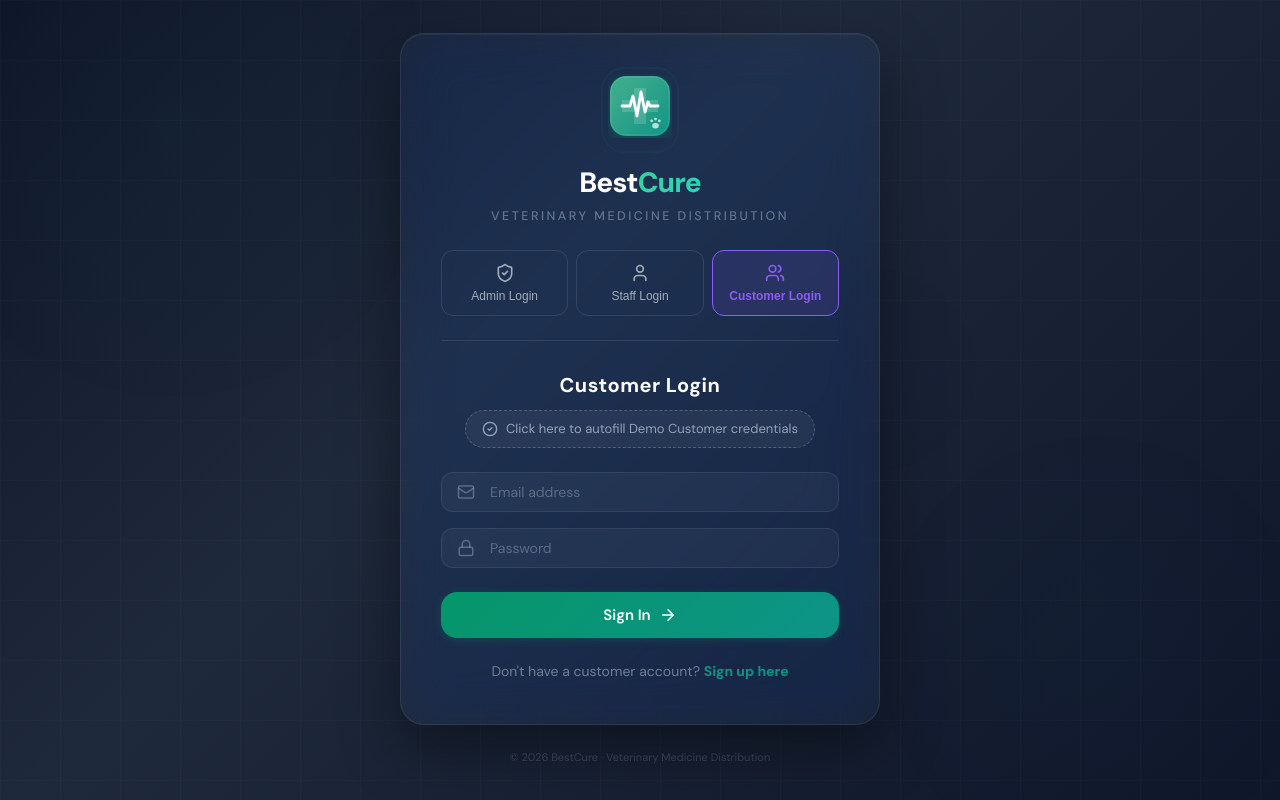
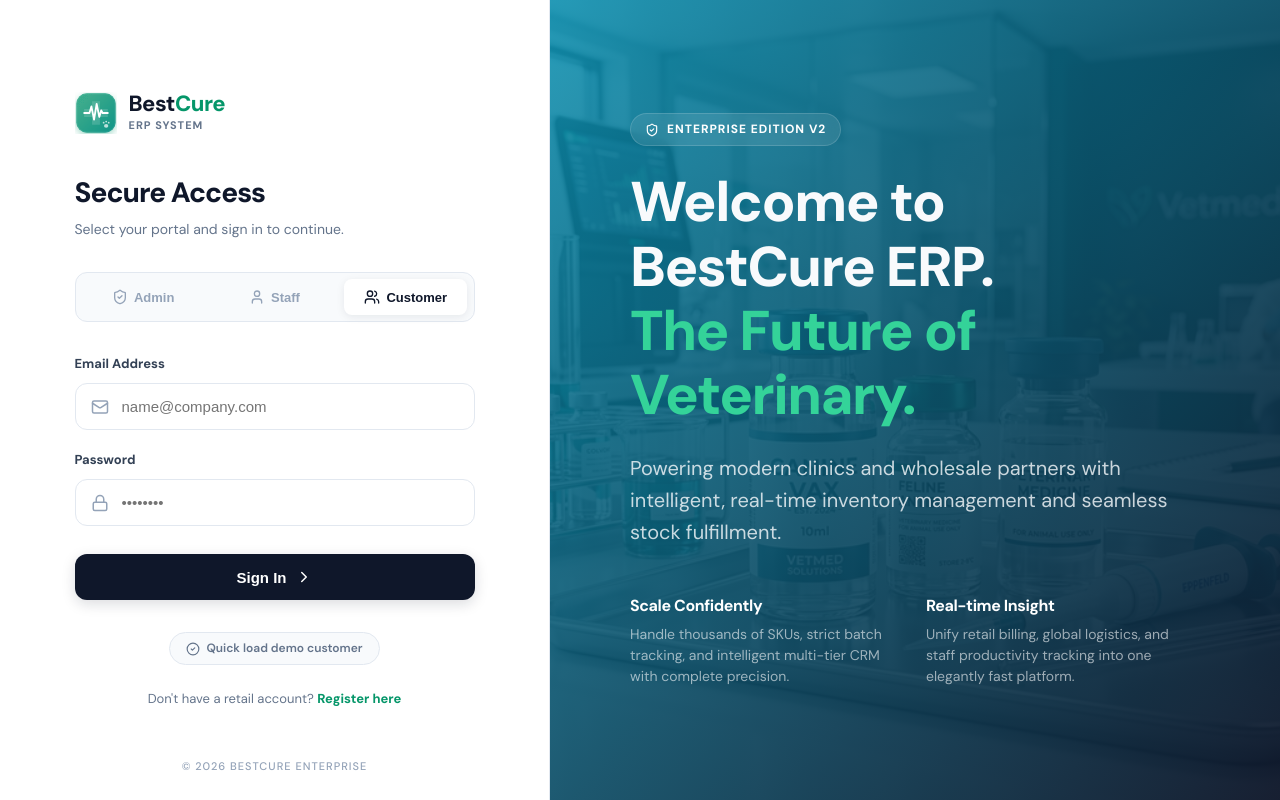
Before and after one commit to justojxs/BestCure-ERP, a React (Vite) app in the folder frontend/: page /#/login in a window 1280 px wide. Built offline with nearby package versions, Linux system fonts and the light colour scheme; no server answers.

Commit message:
feat: Redesign login page with a two-panel layout, updated styling, and a new background image.

```diff
--- a/frontend/pages/Login.tsx
+++ b/frontend/pages/Login.tsx
@@ -1,7 +1,7 @@
 import React, { useState, useEffect } from 'react';
 import { useNavigate } from 'react-router-dom';
 import { useAuth } from '../context/AuthContext';
-import { User, Users, Lock, Mail, ArrowRight, ShieldCheck, CheckCircle2 } from 'lucide-react';
+import { User, Users, Lock, Mail, ShieldCheck, CheckCircle2, ChevronRight } from 'lucide-react';
 import BestCureLogo from '../components/BestCureLogo';
 
 export default function Login() {
@@ -16,22 +16,21 @@ export default function Login() {
 
   useEffect(() => {
     setMounted(true);
-    // Clear inputs when swapping tabs to avoid confusion
     setEmail('');
     setPassword('');
     setError('');
   }, [activeTab]);
 
-  const handleSubmit = async (e) => {
+  const handleSubmit = async (e: React.FormEvent) => {
     e.preventDefault();
     setError('');
     setLoading(true);
     const result = await login(email, password);
     if (result.success) {
-      const user = JSON.parse(localStorage.getItem('bestcure_user'));
+      const user = JSON.parse(localStorage.getItem('bestcure_user') || '{}');
       navigate(user.role === 'customer' ? '/portal' : '/dashboard');
     } else {
-      setError('Invalid credentials. Please try again.');
+      setError('Invalid credentials. Please verify and try again.');
     }
     setLoading(false);
   };
@@ -47,207 +46,244 @@ export default function Login() {
   };
 
   const tabs = [
-    { id: 'admin', label: 'Admin Login', icon: ShieldCheck, color: '#059669' },
-    { id: 'staff', label: 'Staff Login', icon: User, color: '#3b82f6' },
-    { id: 'customer', label: 'Customer Login', icon: Users, color: '#8b5cf6' }
+    { id: 'admin', label: 'Admin', icon: ShieldCheck, color: '#0f172a' },
+    { id: 'staff', label: 'Staff', icon: User, color: '#0f172a' },
+    { id: 'customer', label: 'Customer', icon: Users, color: '#0f172a' }
   ];
 
   return (
+    <>
+      <style>{`
+        .login-layout {
+          min-height: 100vh;
+          display: flex;
+          background: #ffffff;
+        }
+        .login-right-panel {
+          display: none;
+        }
+        @media (min-width: 1024px) {
+          .login-right-panel {
+            display: block;
+            flex: 1.3;
+          }
+          .login-left-panel {
+            flex: 1;
+            max-width: 550px;
+            border-right: 1px solid #e2e8f0;
+          }
+        }
+      `}</style>
+
+      <div className="login-layout">
+        {/* LEFT: Login Form Side */}
+        <div className="login-left-panel" style={{
+          flex: '1', display: 'flex', flexDirection: 'column',
+          justifyContent: 'center', alignItems: 'center', padding: '40px',
+          position: 'relative'
+        }}>
           <div style={{
-      minHeight: '100vh', display: 'flex', alignItems: 'center',
-      justifyContent: 'center', padding: 'var(--space-6)',
-      background: 'linear-gradient(135deg, #0f172a 0%, #1e293b 40%, #0f172a 100%)',
-      position: 'relative', overflow: 'hidden',
+            width: '100%', maxWidth: '400px',
+            opacity: mounted ? 1 : 0,
+            transform: mounted ? 'translateY(0)' : 'translateY(10px)',
+            transition: 'all 0.8s cubic-bezier(0.16, 1, 0.3, 1)',
           }}>
-      {/* Animated background orbs */}
-      {[
-        { top: '-20%', left: '-10%', size: 600, color: '16,185,129', opacity: 0.15, dur: '8s' },
-        { bottom: '-15%', right: '-5%', size: 500, color: '14,165,233', opacity: 0.12, dur: '10s', reverse: true },
-        { top: '30%', right: '20%', size: 300, color: '139,92,246', opacity: 0.08, dur: '12s' },
-      ].map((orb, i) => (
-        <div key={i} style={{
-          position: 'absolute', ...orb,
-          width: orb.size, height: orb.size,
-          background: `radial-gradient(circle, rgba(${orb.color},${orb.opacity}) 0%, transparent 70%)`,
-          borderRadius: '50%',
-          animation: `float ${orb.dur} ease-in-out infinite ${orb.reverse ? 'reverse' : ''}`,
-          pointerEvents: 'none',
-        }} />
-      ))}
+            {/* Brand Header */}
+            <div style={{ marginBottom: '40px', display: 'flex', alignItems: 'center', gap: '12px' }}>
+              <BestCureLogo variant="icon" size={42} />
+              <div>
+                <h2 style={{ fontSize: '22px', fontWeight: '800', color: '#0f172a', letterSpacing: '-0.5px' }}>Best<span style={{ color: '#059669' }}>Cure</span></h2>
+                <p style={{ fontSize: '11px', fontWeight: '700', color: '#64748b', letterSpacing: '1px', textTransform: 'uppercase' }}>ERP System</p>
+              </div>
+            </div>
 
-      {/* Grid pattern */}
-      <div style={{
-        position: 'absolute', inset: 0, pointerEvents: 'none',
-        backgroundImage: `
-          linear-gradient(rgba(255,255,255,0.02) 1px, transparent 1px),
-          linear-gradient(90deg, rgba(255,255,255,0.02) 1px, transparent 1px)`,
-        backgroundSize: '60px 60px',
-      }} />
-
-      <div style={{
-        maxWidth: 480, width: '100%', position: 'relative', zIndex: 1,
-        opacity: mounted ? 1 : 0,
-        transform: mounted ? 'translateY(0)' : 'translateY(20px)',
-        transition: 'all 0.7s cubic-bezier(0.4, 0, 0.2, 1)',
-      }}>
-        {/* Card */}
-        <div style={{
-          background: 'rgba(255, 255, 255, 0.03)',
-          backdropFilter: 'blur(24px) saturate(180%)',
-          WebkitBackdropFilter: 'blur(24px) saturate(180%)',
-          border: '1px solid rgba(255, 255, 255, 0.08)',
-          borderRadius: 'var(--radius-2xl)', overflow: 'hidden',
-          boxShadow: '0 25px 60px rgba(0,0,0,0.4), inset 0 1px 0 rgba(255,255,255,0.05)',
-        }}>
-
-          {/* Main Logo Area */}
-          <div style={{
-            padding: '40px 40px 24px', textAlign: 'center',
-          }}>
-            <BestCureLogo variant="full" size={64} />
+            <div style={{ marginBottom: '32px' }}>
+              <h1 style={{ fontSize: '28px', fontWeight: '800', color: '#0f172a', marginBottom: '8px', letterSpacing: '-1px' }}>
+                Secure Access
+              </h1>
+              <p style={{ fontSize: '14px', color: '#64748b' }}>
+                Select your portal and sign in to continue.
+              </p>
             </div>
 
             {/* Role Tabs */}
-          <div style={{ padding: '0 40px 24px', display: 'grid', gridTemplateColumns: 'repeat(3, 1fr)', gap: '8px' }}>
+            <div style={{ display: 'flex', gap: '8px', marginBottom: '32px', background: '#f8fafc', padding: '6px', borderRadius: '12px', border: '1px solid #e2e8f0' }}>
               {tabs.map(tab => (
                 <button
                   key={tab.id}
+                  type="button"
                   onClick={() => setActiveTab(tab.id as any)}
                   style={{
-                  padding: '12px 8px',
-                  background: activeTab === tab.id ? `${tab.color}20` : 'transparent',
-                  border: `1px solid ${activeTab === tab.id ? tab.color : 'rgba(255,255,255,0.1)'}`,
-                  borderRadius: '12px',
-                  color: activeTab === tab.id ? tab.color : 'rgba(255,255,255,0.6)',
-                  cursor: 'pointer',
-                  display: 'flex', flexDirection: 'column', alignItems: 'center', gap: '6px',
-                  transition: 'all 0.2s ease',
+                    flex: 1, padding: '10px',
+                    background: activeTab === tab.id ? '#fff' : 'transparent',
+                    border: 'none',
+                    borderRadius: '8px',
+                    color: activeTab === tab.id ? tab.color : '#94a3b8',
+                    fontWeight: activeTab === tab.id ? 700 : 600,
+                    fontSize: '13px', display: 'flex', alignItems: 'center', justifyContent: 'center', gap: '6px',
+                    boxShadow: activeTab === tab.id ? '0 2px 8px rgba(15,23,42,0.08)' : 'none',
+                    cursor: 'pointer', transition: 'all 0.2s ease',
                   }}
                 >
-                <tab.icon size={20} />
-                <span style={{ fontSize: '12px', fontWeight: activeTab === tab.id ? 700 : 500 }}>{tab.label}</span>
+                  <tab.icon size={16} />
+                  {tab.label}
                 </button>
               ))}
             </div>
 
-          <div style={{ height: '1px', background: 'rgba(255,255,255,0.1)', margin: '0 40px' }} />
+            <form onSubmit={handleSubmit} style={{ display: 'flex', flexDirection: 'column', gap: '20px' }}>
+              {error && (
+                <div style={{ padding: '14px', background: '#fef2f2', border: '1px solid #fecaca', borderRadius: '10px', color: '#dc2626', fontSize: '13px', display: 'flex', alignItems: 'center', gap: '8px', fontWeight: '500' }}>
+                  <CheckCircle2 size={16} /> {error}
+                </div>
+              )}
 
-          {/* Form Area */}
-          <div style={{ padding: '32px 40px 40px' }}>
-            <div style={{ textAlign: 'center', marginBottom: '24px' }}>
-              <h2 style={{ fontSize: '20px', fontWeight: 'bold', color: 'white', letterSpacing: '0.5px' }}>
-                {activeTab.charAt(0).toUpperCase() + activeTab.slice(1)} Login
-              </h2>
-              {/* Demo Hint */}
-              <div
-                onClick={fillCredentials}
+              <div>
+                <label style={{ display: 'block', fontSize: '13px', fontWeight: '700', color: '#334155', marginBottom: '8px' }}>Email Address</label>
+                <div style={{ position: 'relative' }}>
+                  <Mail style={{ position: 'absolute', left: 16, top: '50%', transform: 'translateY(-50%)', color: '#94a3b8' }} size={18} />
+                  <input
+                    type="email"
+                    placeholder="name@company.com"
                     style={{
-                  display: 'inline-flex', alignItems: 'center', gap: '8px',
-                  marginTop: '12px', padding: '8px 16px',
-                  background: 'rgba(255,255,255,0.05)', border: '1px dashed rgba(255,255,255,0.2)',
-                  borderRadius: '20px', fontSize: '13px', color: '#94a3b8', cursor: 'pointer',
-                  transition: 'all 0.2s ease'
+                      width: '100%', padding: '14px 16px 14px 46px',
+                      border: '1.5px solid #e2e8f0', borderRadius: '12px',
+                      fontSize: '15px', color: '#0f172a', background: '#fff',
+                      outline: 'none', transition: 'border-color 0.2s ease, box-shadow 0.2s ease'
                     }}
-                onMouseOver={(e) => { e.currentTarget.style.background = 'rgba(255,255,255,0.1)'; e.currentTarget.style.borderColor = 'rgba(255,255,255,0.4)'; }}
-                onMouseOut={(e) => { e.currentTarget.style.background = 'rgba(255,255,255,0.05)'; e.currentTarget.style.borderColor = 'rgba(255,255,255,0.2)'; }}
-              >
-                <CheckCircle2 size={16} /> Click here to autofill Demo {activeTab.charAt(0).toUpperCase() + activeTab.slice(1)} credentials
+                    onFocus={(e) => { e.target.style.borderColor = '#059669'; e.target.style.boxShadow = '0 0 0 3px rgba(5,150,105,0.1)'; }}
+                    onBlur={(e) => { e.target.style.borderColor = '#e2e8f0'; e.target.style.boxShadow = 'none'; }}
+                    value={email}
+                    onChange={(e) => setEmail(e.target.value)}
+                    required
+                  />
                 </div>
               </div>
 
-            <form onSubmit={handleSubmit} style={{ display: 'flex', flexDirection: 'column', gap: '16px' }}>
-              {error && (
-                <div className="alert alert-error" style={{ justifyContent: 'center' }}>
-                  {error}
-                </div>
-              )}
-
-              {/* Email */}
+              <div>
+                <label style={{ display: 'block', fontSize: '13px', fontWeight: '700', color: '#334155', marginBottom: '8px' }}>Password</label>
                 <div style={{ position: 'relative' }}>
-                <Mail style={{
-                  position: 'absolute', left: 16, top: '50%',
-                  transform: 'translateY(-50%)',
-                  color: 'rgba(148,163,184,0.5)',
-                }} size={18} />
+                  <Lock style={{ position: 'absolute', left: 16, top: '50%', transform: 'translateY(-50%)', color: '#94a3b8' }} size={18} />
                   <input
-                  id="login-email"
-                  type="email"
-                  placeholder="Email address"
-                  className="form-input form-input-dark"
-                  style={{ paddingLeft: 48 }}
-                  value={email}
-                  onChange={(e) => setEmail(e.target.value)}
-                  required
-                  autoComplete="email"
-                />
-              </div>
-
-              {/* Password */}
-              <div style={{ position: 'relative' }}>
-                <Lock style={{
-                  position: 'absolute', left: 16, top: '50%',
-                  transform: 'translateY(-50%)',
-                  color: 'rgba(148,163,184,0.5)',
-                }} size={18} />
-                <input
-                  id="login-password"
                     type="password"
-                  placeholder="Password"
-                  className="form-input form-input-dark"
-                  style={{ paddingLeft: 48 }}
+                    placeholder="••••••••"
+                    style={{
+                      width: '100%', padding: '14px 16px 14px 46px',
+                      border: '1.5px solid #e2e8f0', borderRadius: '12px',
+                      fontSize: '15px', color: '#0f172a', background: '#fff',
+                      outline: 'none', transition: 'border-color 0.2s ease, box-shadow 0.2s ease'
+                    }}
+                    onFocus={(e) => { e.target.style.borderColor = '#059669'; e.target.style.boxShadow = '0 0 0 3px rgba(5,150,105,0.1)'; }}
+                    onBlur={(e) => { e.target.style.borderColor = '#e2e8f0'; e.target.style.boxShadow = 'none'; }}
                     value={password}
                     onChange={(e) => setPassword(e.target.value)}
                     required
-                  autoComplete="current-password"
                   />
                 </div>
+              </div>
 
-              {/* Submit */}
               <button
-                id="btn-login"
                 type="submit"
                 disabled={loading}
-                className="btn btn-primary btn-lg"
                 style={{
-                  background: loading
-                    ? 'rgba(5,150,105,0.5)'
-                    : 'linear-gradient(135deg, #059669 0%, #0d9488 100%)',
-                  marginTop: '8px',
+                  width: '100%', padding: '14px', marginTop: '8px',
+                  background: loading ? '#cbd5e1' : '#0f172a',
+                  color: '#fff', border: 'none', borderRadius: '12px',
+                  fontSize: '15px', fontWeight: '700', cursor: loading ? 'not-allowed' : 'pointer',
+                  display: 'flex', alignItems: 'center', justifyContent: 'center', gap: '8px',
+                  boxShadow: loading ? 'none' : '0 4px 14px rgba(15,23,42,0.15)',
+                  transition: 'background 0.2s ease'
                 }}
+                onMouseEnter={(e) => { if (!loading) e.currentTarget.style.background = '#1e293b'; }}
+                onMouseLeave={(e) => { if (!loading) e.currentTarget.style.background = '#0f172a'; }}
               >
                 {loading ? (
-                  <span className="flex items-center gap-2">
-                    <div className="spinner" style={{ width: 18, height: 18, borderWidth: 2 }} />
-                    Signing in...
-                  </span>
+                  <><div className="spinner" style={{ width: 18, height: 18, borderWidth: 2 }} /> Authenticating...</>
                 ) : (
-                  <>Sign In <ArrowRight size={18} /></>
+                  <>Sign In <ChevronRight size={18} /></>
                 )}
               </button>
             </form>
 
+            {/* Quick Demo Credentials Autofill */}
+            <div style={{ marginTop: '32px', textAlign: 'center' }}>
+              <span
+                onClick={fillCredentials}
+                style={{
+                  display: 'inline-flex', alignItems: 'center', gap: '6px',
+                  padding: '6px 16px', background: '#f8fafc', border: '1px solid #e2e8f0', borderRadius: '20px',
+                  fontSize: '12px', fontWeight: '600', color: '#64748b', cursor: 'pointer', transition: 'all 0.2s'
+                }}
+                onMouseOver={(e) => { e.currentTarget.style.background = '#f1f5f9'; e.currentTarget.style.color = '#0f172a'; }}
+                onMouseOut={(e) => { e.currentTarget.style.background = '#f8fafc'; e.currentTarget.style.color = '#64748b'; }}
+              >
+                <CheckCircle2 size={14} /> Quick load demo {activeTab}
+              </span>
+            </div>
+
             {activeTab === 'customer' && (
-              <div style={{ textAlign: 'center', marginTop: '20px' }}>
-                <span style={{ color: 'rgba(148,163,184,0.7)', fontSize: '14px' }}>
-                  Don't have a customer account?{' '}
-                  <a onClick={() => navigate('/signup')} style={{ color: '#0d9488', cursor: 'pointer', fontWeight: 'bold' }}>
-                    Sign up here
+              <div style={{ textAlign: 'center', marginTop: '24px' }}>
+                <p style={{ fontSize: '13px', color: '#64748b' }}>
+                  Don't have a retail account?{' '}
+                  <a onClick={() => navigate('/signup')} style={{ color: '#059669', fontWeight: '700', cursor: 'pointer', textDecoration: 'none' }}>
+                    Register here
                   </a>
-                </span>
+                </p>
               </div>
             )}
 
           </div>
+
+          <div style={{ position: 'absolute', bottom: '24px', width: '100%', textAlign: 'center' }}>
+            <p style={{ fontSize: '11px', color: '#94a3b8', fontWeight: '500', textTransform: 'uppercase', letterSpacing: '1px' }}>© 2026 BestCure Enterprise</p>
+          </div>
         </div>
 
-        {/* Footer */}
-        <p style={{
-          textAlign: 'center', marginTop: 'var(--space-6)',
-          fontSize: 'var(--text-xs)', color: 'rgba(148,163,184,0.3)',
+        {/* RIGHT: Visual Side */}
+        <div className="login-right-panel" style={{
+          position: 'relative', overflow: 'hidden', background: '#0f172a'
         }}>
-          © 2026 BestCure · Veterinary Medicine Distribution
+          <div style={{ position: 'absolute', inset: 0, overflow: 'hidden' }}>
+            <img src="/images/login-bg.png" alt="Veterinary Clinic Enterprise" style={{ width: '100%', height: '100%', objectFit: 'cover', transform: mounted ? 'scale(1)' : 'scale(1.03)', transition: 'transform 3s ease-out', opacity: 0.9 }} />
+          </div>
+          <div style={{ position: 'absolute', inset: 0, background: 'linear-gradient(135deg, rgba(8,145,178,0.85) 0%, rgba(15,23,42,0.95) 100%)' }} />
+
+          <div style={{
+            position: 'relative', zIndex: 1, padding: '80px', height: '100%',
+            display: 'flex', flexDirection: 'column', justifyContent: 'center'
+          }}>
+            <div style={{
+              opacity: mounted ? 1 : 0,
+              transform: mounted ? 'translateY(0)' : 'translateY(30px)',
+              transition: 'all 1s cubic-bezier(0.16, 1, 0.3, 1) 0.3s',
+            }}>
+              <div style={{ display: 'inline-flex', alignItems: 'center', gap: '8px', padding: '6px 14px', background: 'rgba(255,255,255,0.1)', backdropFilter: 'blur(10px)', border: '1px solid rgba(255,255,255,0.15)', borderRadius: '20px', fontSize: '12px', fontWeight: '700', color: '#fff', letterSpacing: '1px', textTransform: 'uppercase', marginBottom: '24px' }}>
+                <ShieldCheck size={14} /> Enterprise Edition V2
+              </div>
+
+              <h1 style={{ fontSize: '56px', fontWeight: '800', lineHeight: 1.15, color: '#f8fafc', marginBottom: '24px', letterSpacing: '-1.5px' }}>
+                Welcome to BestCure ERP.<br />
+                <span style={{ color: '#34d399' }}>The Future of Veterinary.</span>
+              </h1>
+
+              <p style={{ fontSize: '20px', fontWeight: '400', lineHeight: 1.6, color: 'rgba(248,250,252,0.8)', maxWidth: '600px', marginBottom: '48px' }}>
+                Powering modern clinics and wholesale partners with intelligent, real-time inventory management and seamless stock fulfillment.
               </p>
+
+              <div style={{ display: 'grid', gridTemplateColumns: '1fr 1fr', gap: '32px', maxWidth: '560px' }}>
+                <div>
+                  <h4 style={{ color: '#fff', fontSize: '16px', fontWeight: '700', marginBottom: '8px' }}>Scale Confidently</h4>
+                  <p style={{ color: 'rgba(248,250,252,0.6)', fontSize: '14px', lineHeight: 1.5 }}>Handle thousands of SKUs, strict batch tracking, and intelligent multi-tier CRM with complete precision.</p>
+                </div>
+                <div>
+                  <h4 style={{ color: '#fff', fontSize: '16px', fontWeight: '700', marginBottom: '8px' }}>Real-time Insight</h4>
+                  <p style={{ color: 'rgba(248,250,252,0.6)', fontSize: '14px', lineHeight: 1.5 }}>Unify retail billing, global logistics, and staff productivity tracking into one elegantly fast platform.</p>
                 </div>
               </div>
+            </div>
+          </div>
+        </div>
+      </div>
+    </>
   );
 }
```
Also changed, not shown: frontend/public/images/login-bg.png (added). Lines whose indentation alone changed are shown as unchanged.
